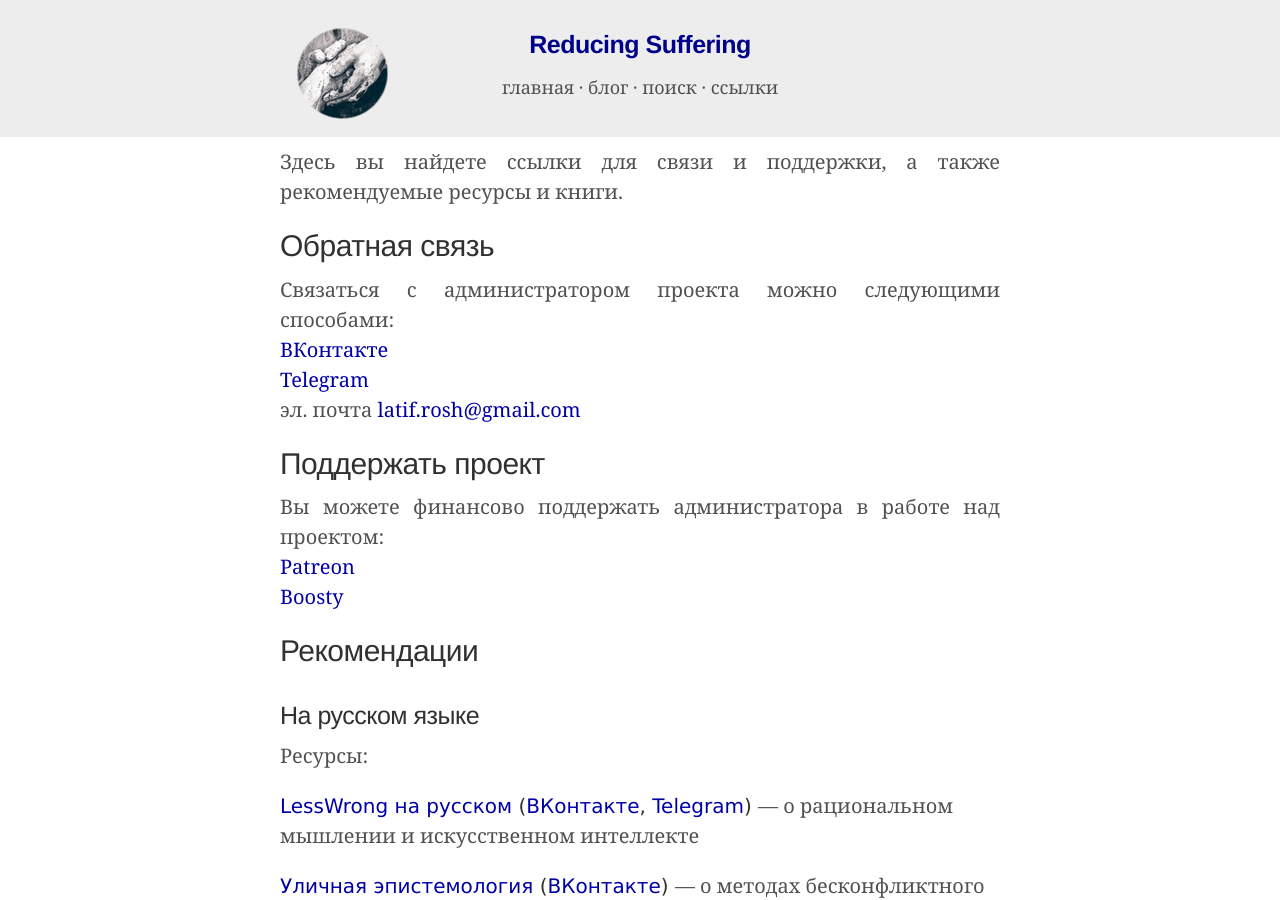
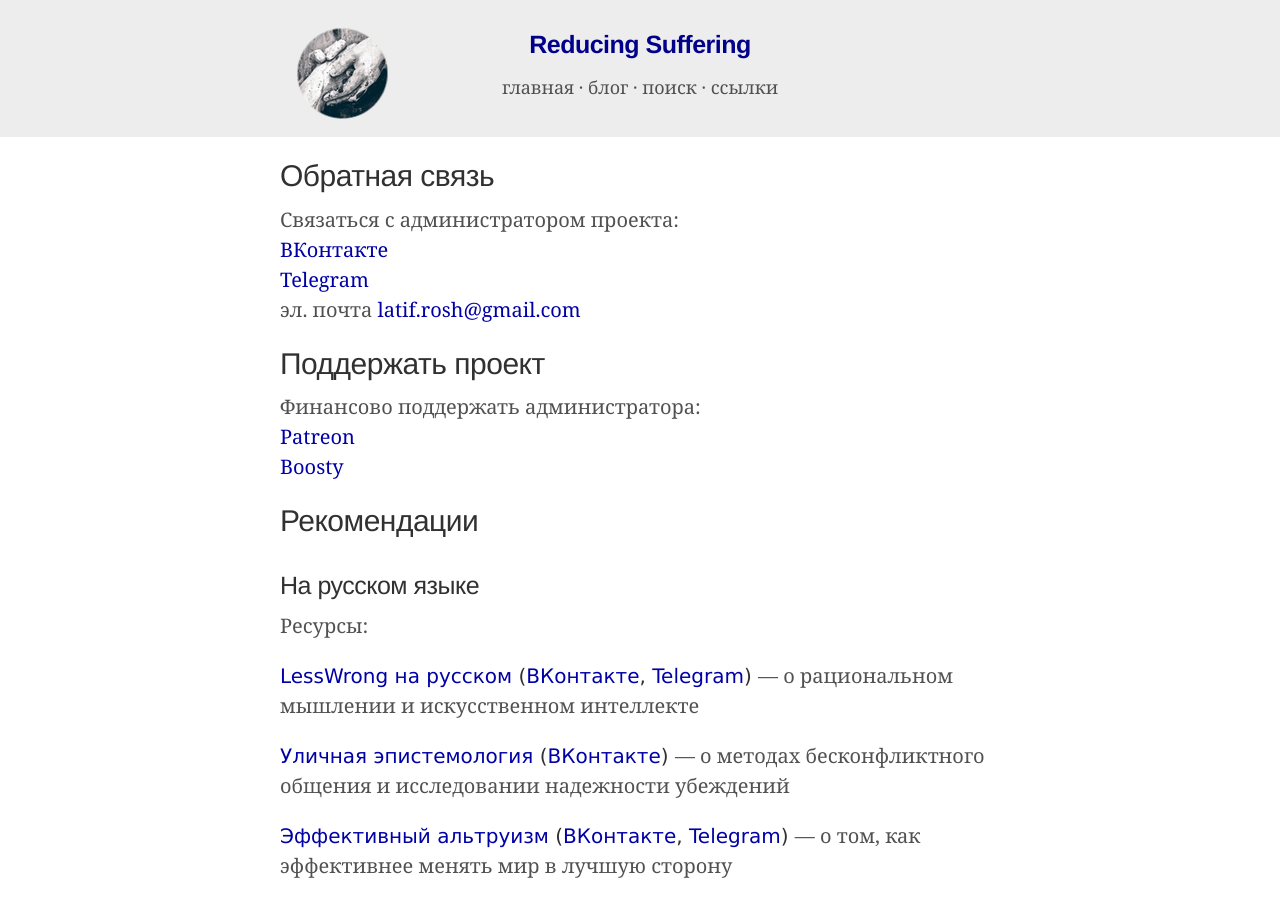
Before and after one commit to ReducingSuffering/reducingsuffering.github.io, a Jekyll site: the page built from links.md, in a window 1280 px wide and 900 px high. Built offline with Jekyll 4.4.1, drawn with Linux system fonts in a browser that asks for light colours.

Commit message:
Update links.md

```diff
--- a/links.md
+++ b/links.md
@@ -2,18 +2,16 @@
 layout: blog
 title: "Reducing Suffering: ссылки"
 ---
-Здесь вы найдете ссылки для связи и поддержки, а также рекомендуемые ресурсы и книги.
-
 ## Обратная связь
 
-Связаться с администратором проекта можно следующими способами:<br>
+Связаться с администратором проекта:<br>
 [ВКонтакте]({{ site.admin.vk }})<br>
 [Telegram]({{ site.admin.telegram }})<br>
 эл. почта [{{ site.admin.email }}](mailto:{{ site.admin.email }})
 
 ## Поддержать проект
 
-Вы можете финансово поддержать администратора в работе над проектом:<br>
+Финансово поддержать администратора:<br>
 [Patreon]({{ site.admin.patreon }})<br>
 [Boosty]({{ site.admin.boosty }})
 
```
